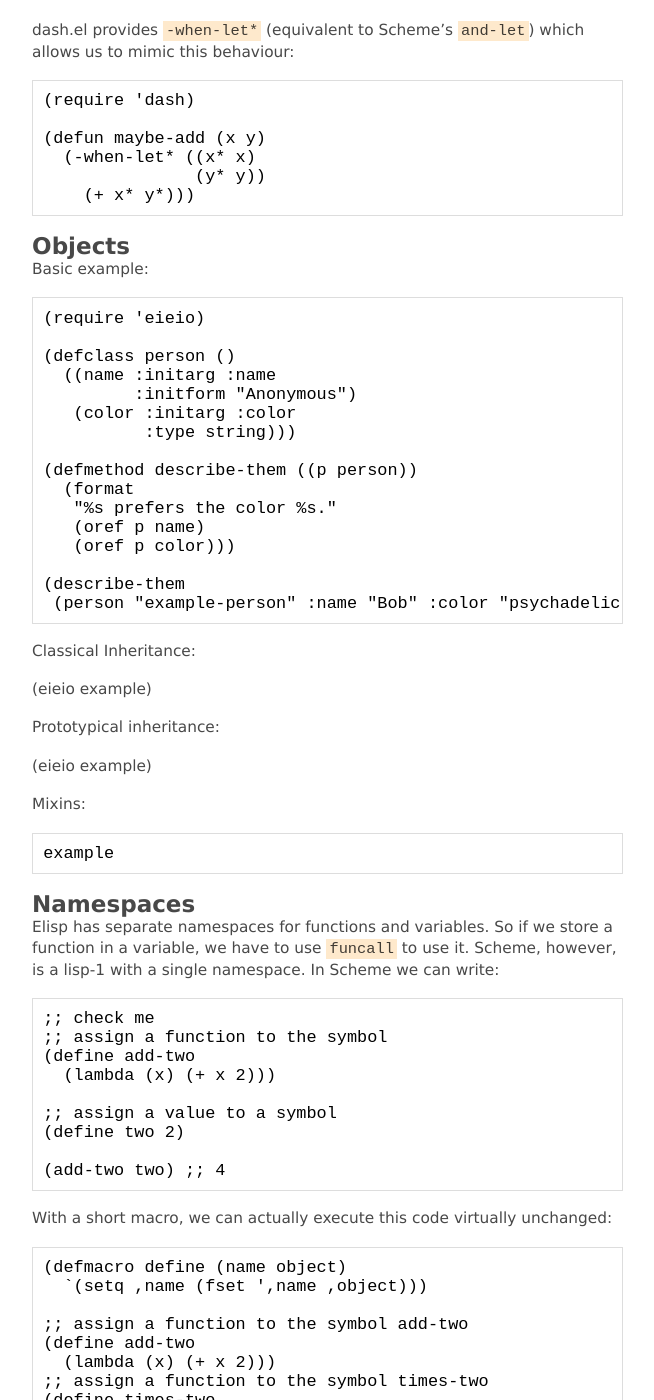
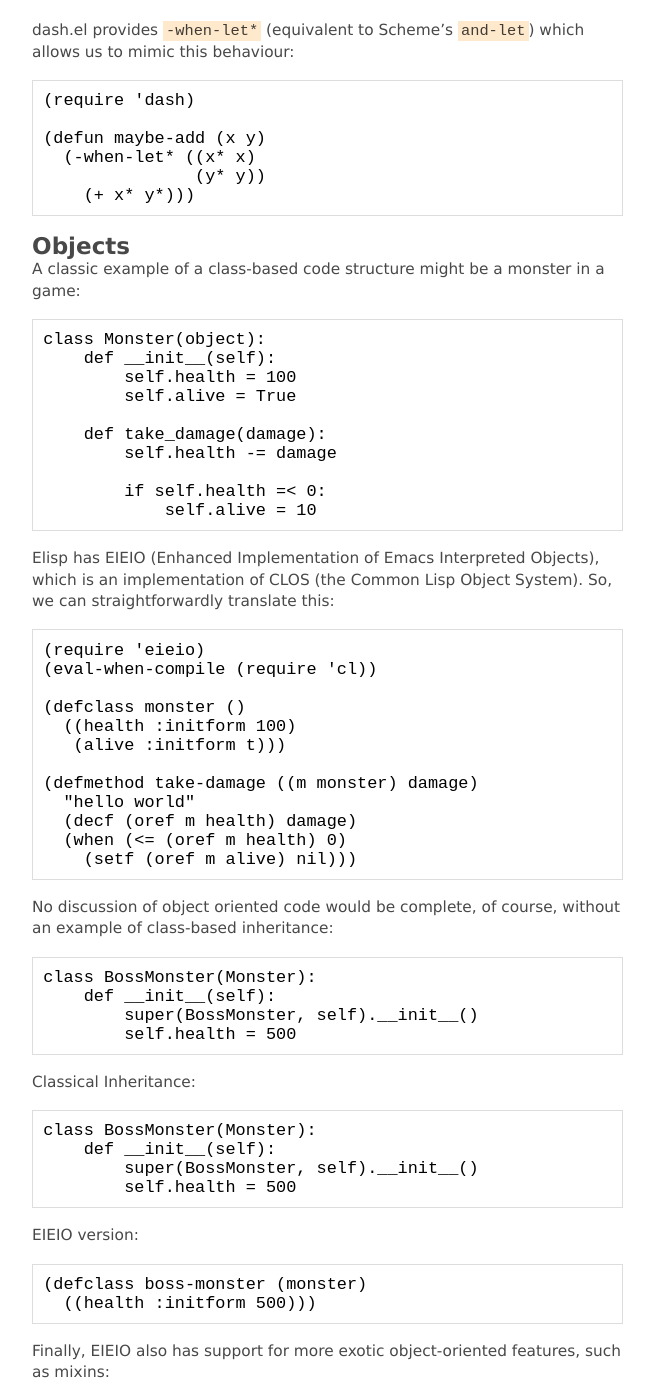
Before and after one commit to Wilfred/wilfred.github.com, a Jekyll site: the page built from _posts/2013-05-09-multi-paradigm-elisp.markdown, in a window 1280 px wide and 1400 px high, scrolled down 4445 px. Shown: the whole window, without its empty margins (439-1093 px from the left). Built offline with Jekyll 4.4.1, drawn with Linux system fonts in a browser that asks for light colours; some of the changed text lies outside the part shown.

Commit message:
writing object examples

```diff
--- a/_posts/2013-05-09-multi-paradigm-elisp.markdown
+++ b/_posts/2013-05-09-multi-paradigm-elisp.markdown
@@ -216,36 +216,80 @@ allows us to mimic this behaviour:
 
 ### Objects
 
-Basic example:
+A classic example of a class-based code structure might be a monster
+in a game:
+
+    class Monster(object):
+        def __init__(self):
+            self.health = 100
+            self.alive = True
+
+        def take_damage(damage):
+            self.health -= damage
+
+            if self.health =< 0:
+                self.alive = 10
+
+Elisp has EIEIO (Enhanced Implementation of Emacs Interpreted
+Objects), which is an implementation of CLOS (the Common Lisp Object
+System). So, we can straightforwardly translate this:
 
     (require 'eieio)
+    (eval-when-compile (require 'cl))
 
-    (defclass person ()
-      ((name :initarg :name
-             :initform "Anonymous")
-       (color :initarg :color
-              :type string)))
+    (defclass monster ()
+      ((health :initform 100)
+       (alive :initform t)))
 
-    (defmethod describe-them ((p person))
-      (format
-       "%s prefers the color %s."
-       (oref p name)
-       (oref p color)))
+    (defmethod take-damage ((m monster) damage)
+      "hello world"
+      (decf (oref m health) damage)
+      (when (<= (oref m health) 0)
+        (setf (oref m alive) nil)))
 
-    (describe-them
-     (person "example-person" :name "Bob" :color "psychadelic pink"))
+No discussion of object oriented code would be complete, of course,
+without an example of class-based inheritance:
+
+    class BossMonster(Monster):
+        def __init__(self):
+            super(BossMonster, self).__init__()
+            self.health = 500
 
 Classical Inheritance:
 
-(eieio example)
+    class BossMonster(Monster):
+        def __init__(self):
+            super(BossMonster, self).__init__()
+            self.health = 500
 
-Prototypical inheritance:
+EIEIO version:
 
-(eieio example)
+    (defclass boss-monster (monster)
+      ((health :initform 500)))
 
-Mixins:
+Finally, EIEIO also has support for more exotic object-oriented
+features, such as mixins:
 
-    example
+    class TalksMixin(object):
+        catchphrase = "Rawr!"
+
+        def say(self, player):
+            return self.catchphrase
+
+
+    class NoisyMonster(Monster, TalksMixin):
+        pass
+
+EIEIO:
+
+    (defclass talks-mixin ()
+      ((catchphrase :initform "Rawr!")))
+
+    (defmethod say ((thing talks-mixin))
+      (oref thing catchphrase))
+
+    (defclass noisy-monster (monster talks-mixin)
+      ())
 
 ### Namespaces
 
```
Also changed, not shown: other parts of _posts/2013-05-09-multi-paradigm-elisp.markdown (+2 -2 lines).
